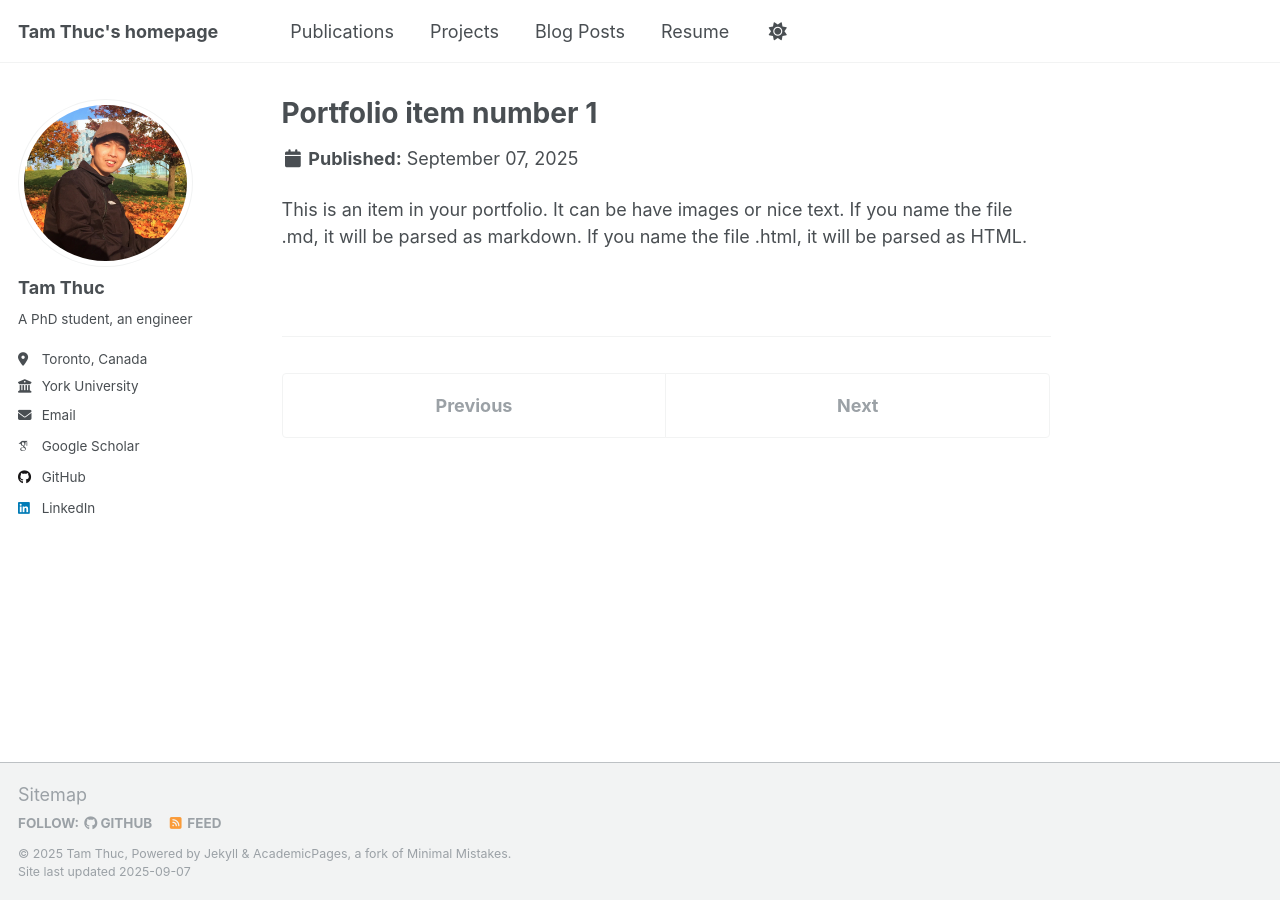
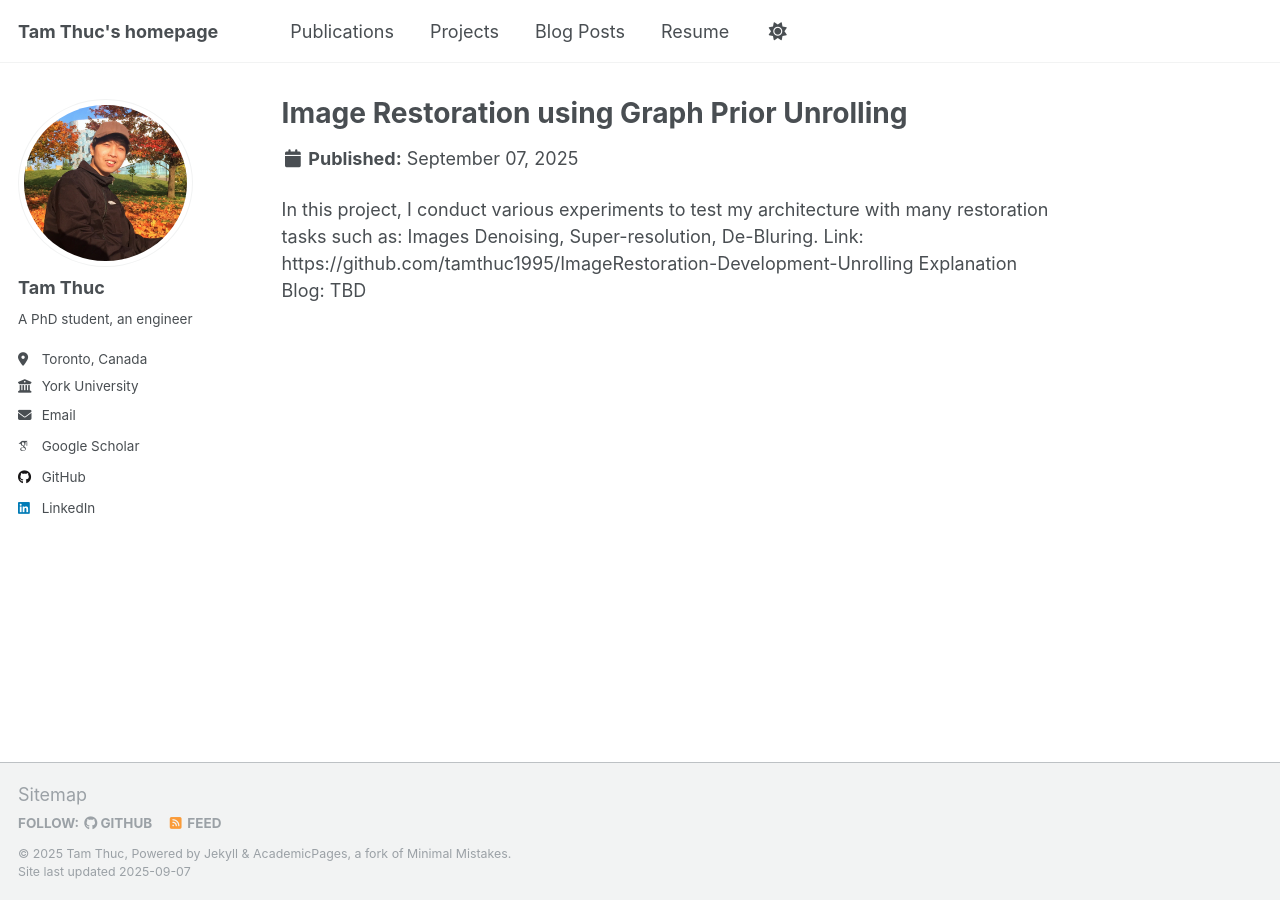
Before and after one commit to tamthuc1995/tamthuc1995.github.io, a Jekyll site: the page built from _portfolio/portfolio-1.md, in a window 1280 px wide. Built offline with Jekyll 4.4.1, drawn with Linux system fonts in a browser that asks for light colours; some web fonts are replaced.

Commit message:
Add portolio

```diff
--- a/_pages/portfolio.html
+++ b/_pages/portfolio.html
@@ -7,9 +7,8 @@ author_profile: true
 
 {% include base_path %}
 
-To be available soon
+<!-- To be available soon -->
 
-<!-- {% for post in site.portfolio %}
+{% for post in site.portfolio %}
   {% include archive-single.html %}
 {% endfor %}
- -->
--- a/_portfolio/portfolio-1.md
+++ b/_portfolio/portfolio-1.md
@@ -1,7 +1,9 @@
 ---
-title: "Portfolio item number 1"
-excerpt: "Short description of portfolio item number 1<br/><img src='/images/500x300.png'>"
+title: "Image Restoration using Graph Prior Unrolling"
+excerpt: "A lightweight transformer-liked architecture from unrolling Graph Priors"
 collection: portfolio
 ---
 
-This is an item in your portfolio. It can be have images or nice text. If you name the file .md, it will be parsed as markdown. If you name the file .html, it will be parsed as HTML.
+In this project, I conduct various experiments to test my architecture with many restoration tasks such as: Images Denoising, Super-resolution, De-Bluring.
+Link: https://github.com/tamthuc1995/ImageRestoration-Development-Unrolling
+Explanation Blog: TBD
```
Also changed, not shown: _portfolio/portfolio-2.html (deleted, +0 -7 lines).
